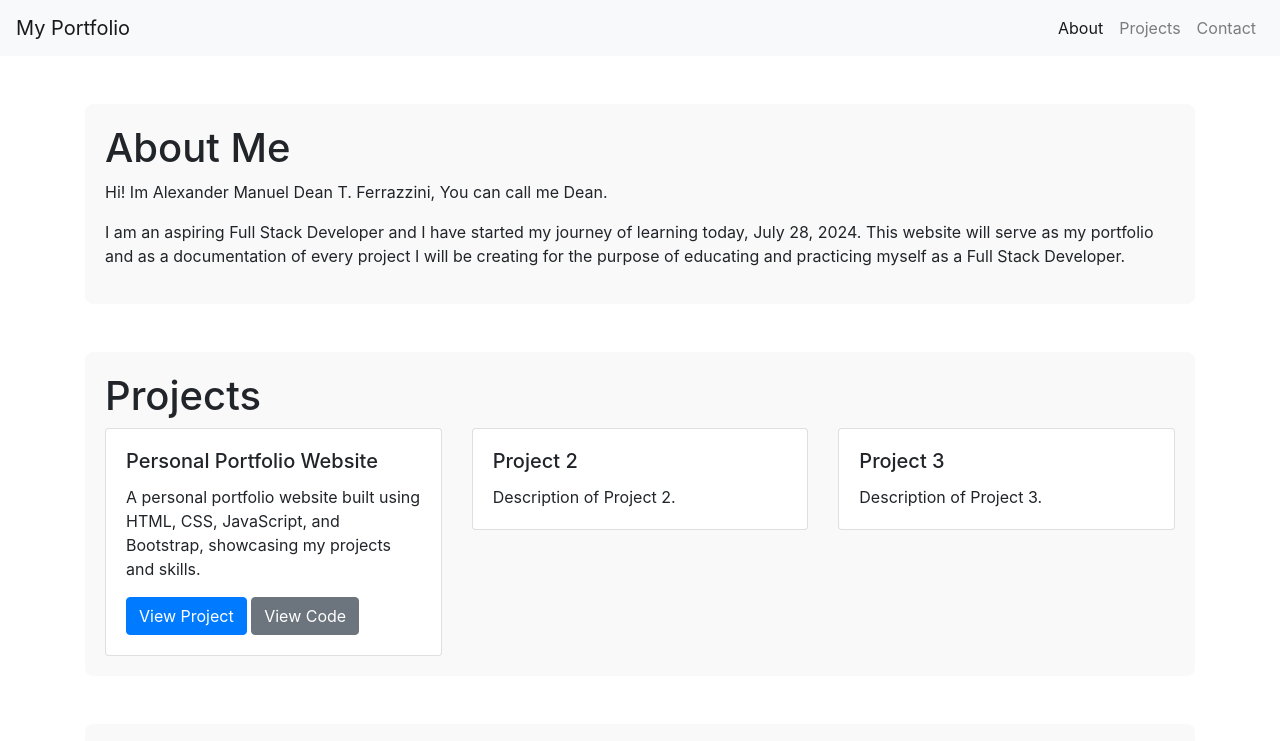
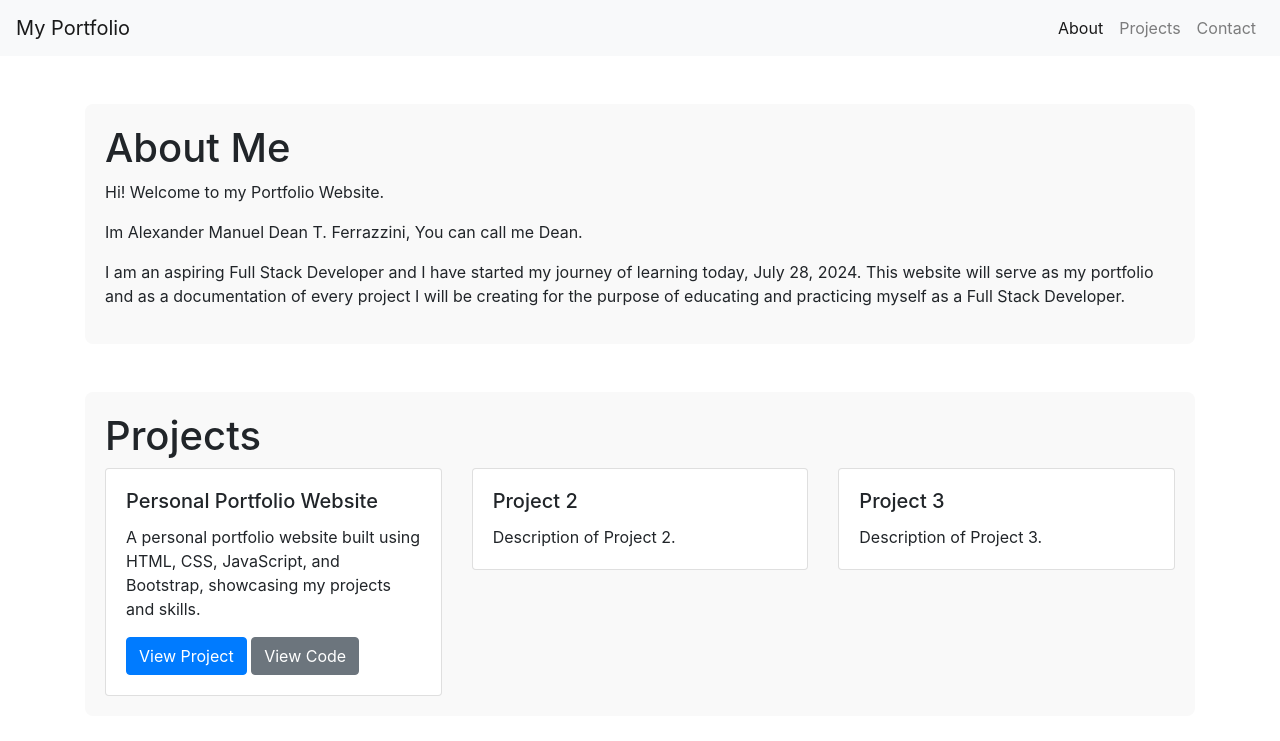
Before and after one commit to dean2699/portfolio-website, a plain HTML site: page index.html in a window 1280 px wide. Shown: the top 741 px of the page. Drawn offline with nearby package versions, Linux system fonts and the light colour scheme.

Commit message:
Updated About Me Section part 2

```diff
--- a/index.html
+++ b/index.html
@@ -34,8 +34,9 @@
         <!-- About Section -->
         <section id="about" class="mt-5">
             <h1>About Me</h1>
-            <p>Hi! Im Alexander Manuel Dean T. Ferrazzini, You can call me Dean.</p>
-            <p> I am an aspiring Full Stack Developer and I have started my journey of learning today, July 28, 2024.
+            <p>Hi! Welcome to my Portfolio Website.</p>
+            <p>Im Alexander Manuel Dean T. Ferrazzini, You can call me Dean.</p>
+            <p>I am an aspiring Full Stack Developer and I have started my journey of learning today, July 28, 2024.
                 This website will serve as my portfolio and as a documentation of every project I will be creating for the purpose
                 of educating and practicing myself as a Full Stack Developer.</p>
         </section>
```
